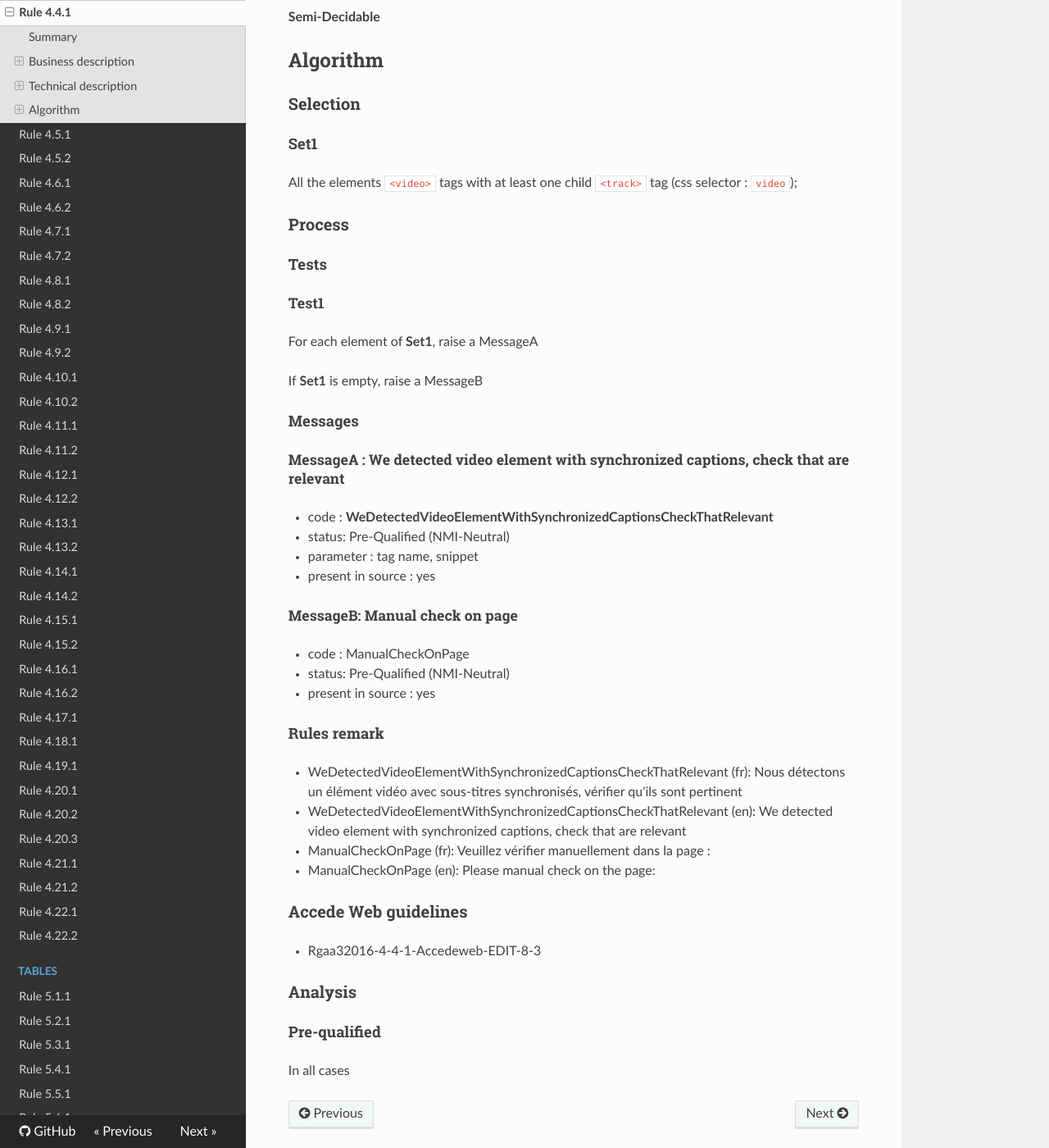
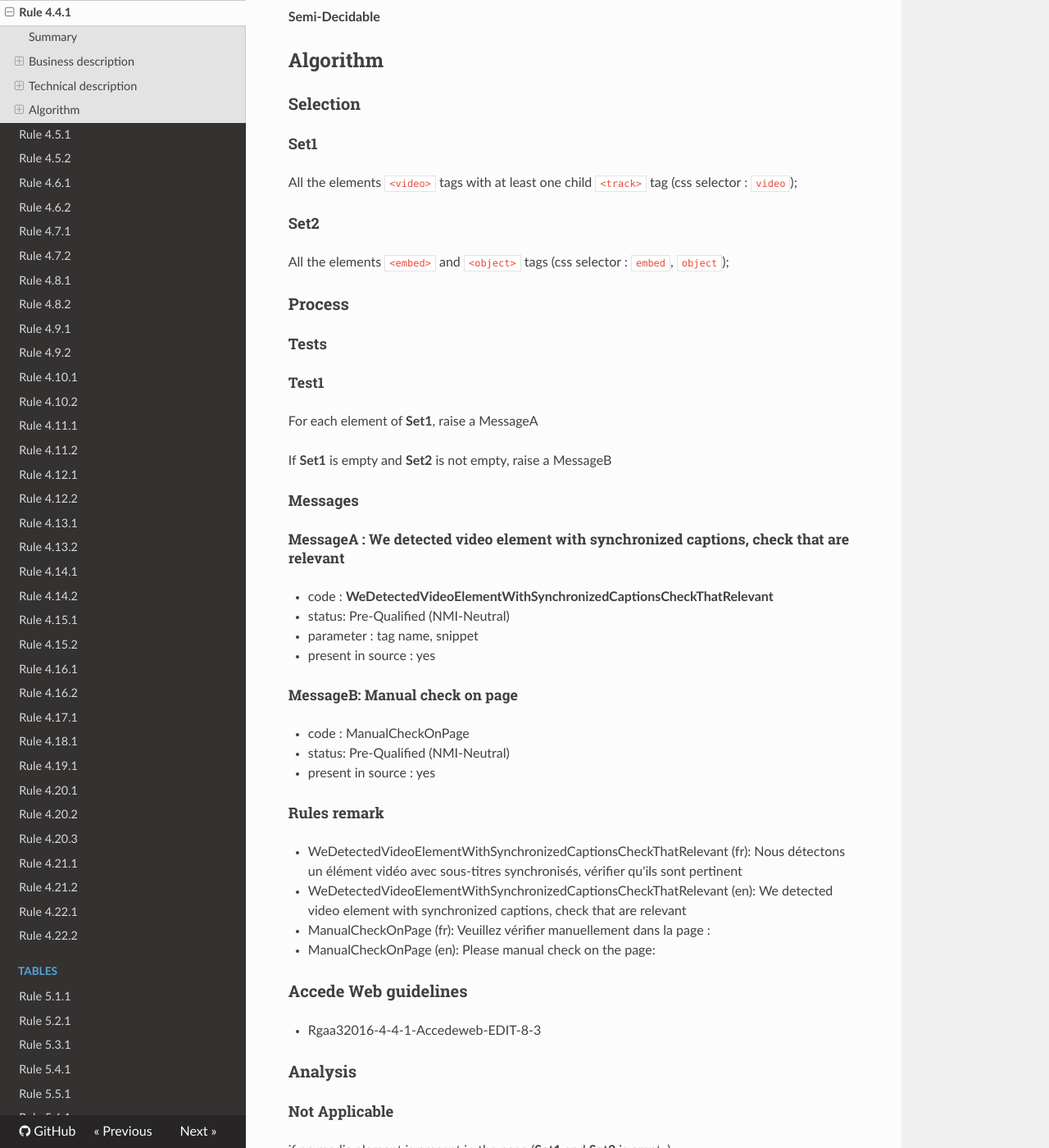
Before and after one commit to Tanaguru/RGAA3-2016, an MkDocs documentation site: the page built from docs/Rule-4-4-1.md, in a window 1280 px wide and 1400 px high, scrolled down 883 px. Shown: the whole window at 82% size. Built offline with MkDocs 1.6.1, drawn with Linux system fonts in a browser that asks for light colours; nearby versions of some CDN libraries; old or Windows-style settings are respelled for this version of MkDocs; some of the changed text lies outside the part shown.

Commit message:
Update sample criterion 4.4

```diff
--- a/docs/Rule-4-4-1.md
+++ b/docs/Rule-4-4-1.md
@@ -38,6 +38,10 @@ Pour chaque <a href="http://references.modernisation.gouv.fr/rgaa/glossaire.html
 
 All the elements `<video>` tags with at least one child `<track>` tag (css selector : `video`);
 
+#### Set2
+
+All the elements `<embed>` and `<object>` tags (css selector : `embed`, `object`);
+
 ### Process
 
 #### Tests
@@ -46,7 +50,7 @@ All the elements `<video>` tags with at least one child `<track>` tag (css selec
 
 For each element of **Set1**, raise a MessageA
 
-If **Set1** is empty, raise a MessageB
+If **Set1** is empty and **Set2** is not empty, raise a MessageB
 
 #### Messages
 
@@ -77,6 +81,10 @@ If **Set1** is empty, raise a MessageB
 
 ### Analysis
 
+#### Not Applicable
+
+if no media element is present in the page (**Set1** and **Set2** is empty)
+
 #### Pre-qualified
 
 In all cases
```
